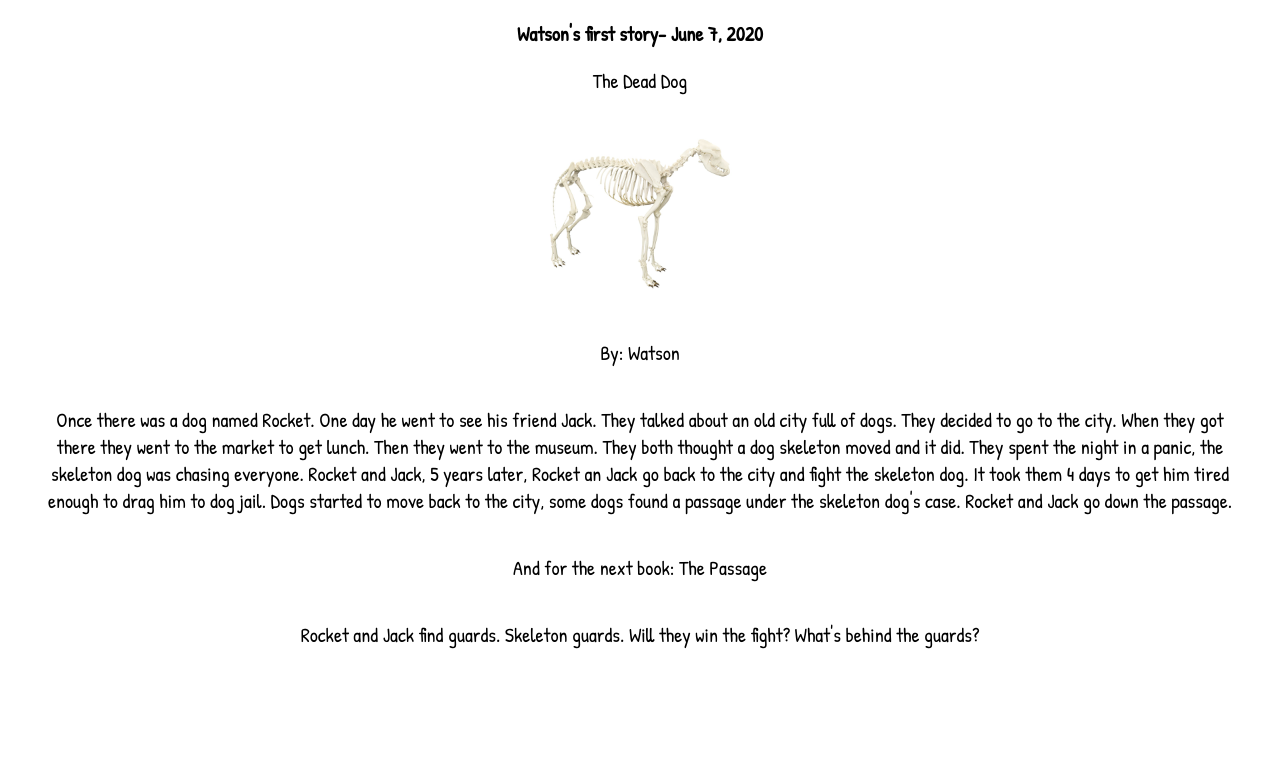
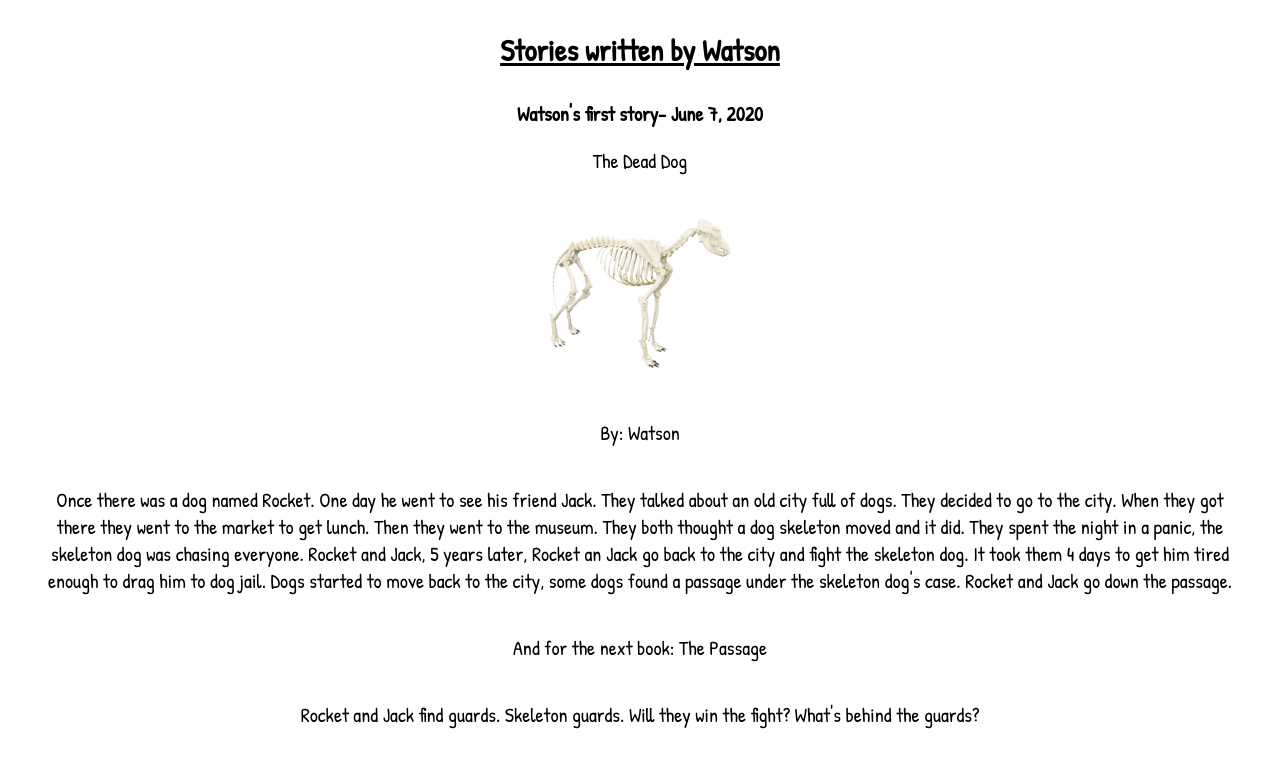
Before and after one commit to allybrannon/Watsons_Stories, a React (Create React App) app: page / in a window 1280 px wide. Shown: the top 768 px of the page. Built offline with nearby package versions, Linux system fonts and the light colour scheme.

Commit message:
updated main page with title

```diff
--- a/src/components/MainPage.jsx
+++ b/src/components/MainPage.jsx
@@ -4,6 +4,7 @@ import DogSkeleton from "../images/DogSkeleton.jpg";
 function MainPage() {
   return (
     <div style={font}>
+      <h1 style={start}>Stories written by Watson</h1>
       <h1 style={date}> Watson's first story- June 7, 2020</h1>
       <p style={title}>The Dead Dog</p>
       <img src={DogSkeleton} alt="Dog Skeleton" height="200" width="200" />
@@ -30,6 +31,13 @@ function MainPage() {
   );
 }
 
+const start = {
+  margin: "30px",
+  textAlign: "center",
+  fontSize: "30px",
+  fontWeight: "bold",
+  textDecoration: "underline",
+};
 const font = {
   fontFamily: "Patrick Hand",
 };
```
